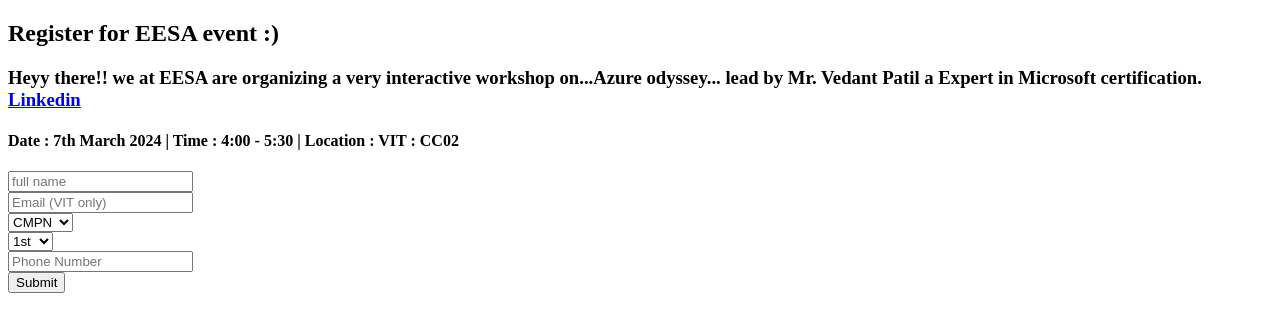
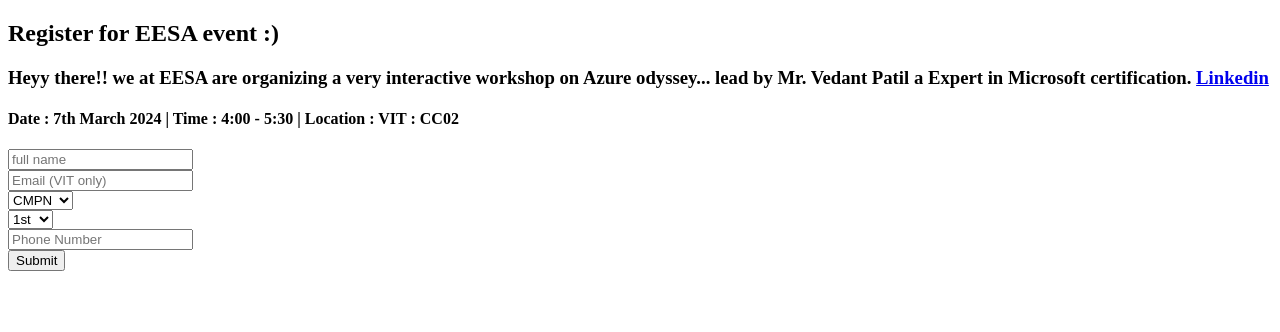
Before and after one commit to Harry-jain/hkt24, a Next.js app: page /register in a window 1280 px wide. Shown: the top 332 px of the page. Built offline with nearby package versions, Linux system fonts and the light colour scheme.

Commit message:
Update index.js

```diff
--- a/pages/register/index.js
+++ b/pages/register/index.js
@@ -36,7 +36,7 @@ const Contact = () => {
             Register for <span className="text-accent font-extrabold">EESA event :)</span>
           </h2>
           <h3 className=" p-2 text-white text-[30px] text-lg font-bold">
-            Heyy there!! we at EESA are organizing a very interactive workshop on...
+            Heyy there!! we at EESA are organizing a very interactive workshop on{" "}
             <span className="text-2xl underline decoration-sky-500 text-blue-600">Azure odyssey</span>... lead by{" "}
             <span className=" text-accent text-2xl font-bold"> Mr. Vedant Patil </span>a
             Expert in Microsoft certification. <a className="text-blue-400 text-lg" href="https://www.linkedin.com/in/vedant-patil-6082/">Linkedin</a>{" "}
```
